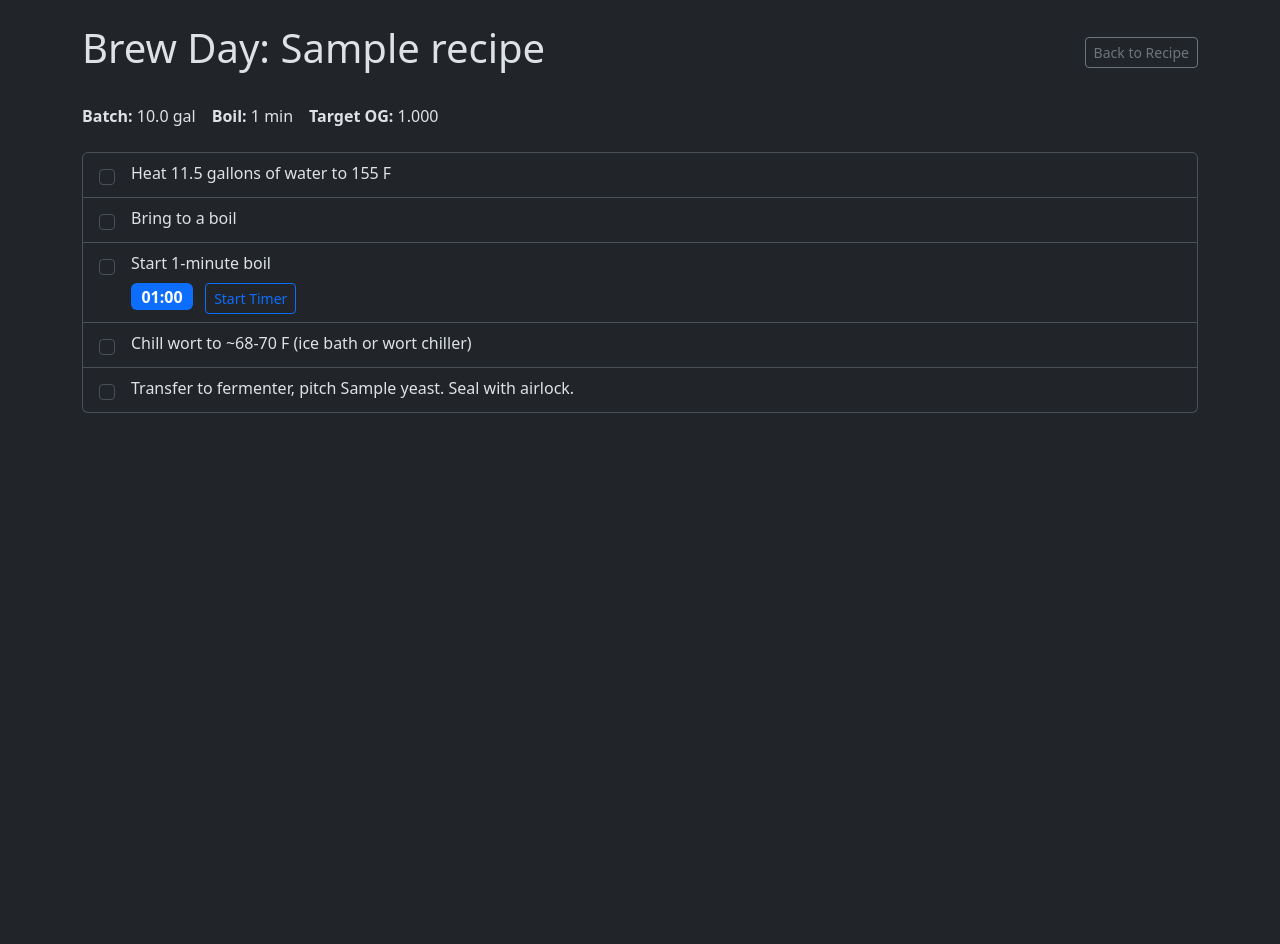
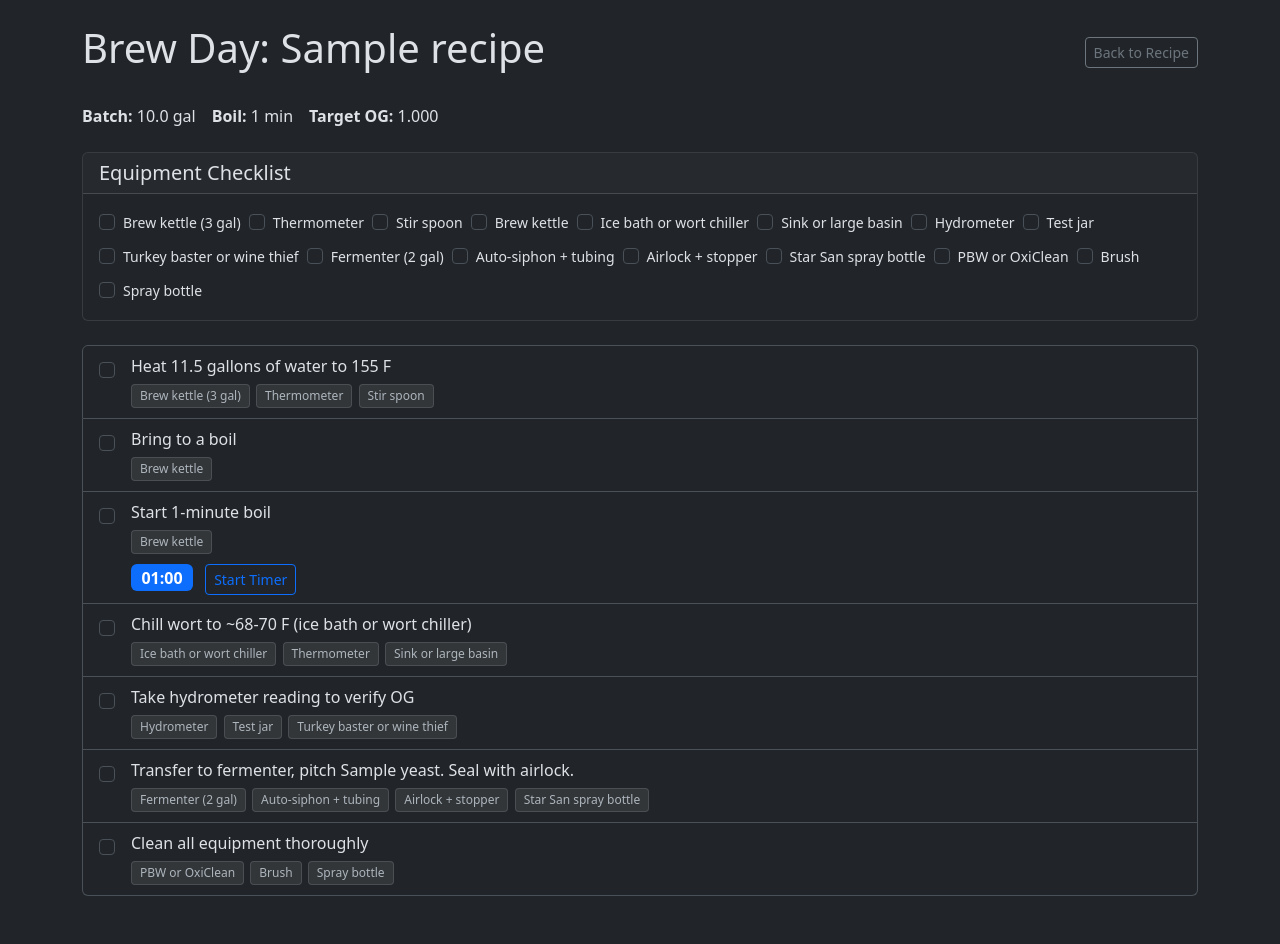
Before and after one commit to dwilll10/brewcalc, a Flask app: page /brewday/1 in a window 1280 px wide. Shown: the part 56-1000 px from the top of the page. Before the commit the page ends 469 px from the top, so only its background shows below. Run offline with Flask 3, Linux system fonts and the light colour scheme; tables that the repository leaves empty hold one stand-in row (values such as "Sample post").

Commit message:
Add equipment needed per step on brew day page
Each brew day step now shows the equipment required (kettle, thermometer,
grain bag, scale, etc.) as small tags below the instruction text. Also
added a consolidated equipment checklist at the top of the page and a
hydrometer reading step before transferring to the fermenter.

Co-Authored-By: Claude Opus 4.6 (1M context) <noreply@anthropic.com>

```diff
--- a/app/routes/brewday.py
+++ b/app/routes/brewday.py
@@ -31,6 +31,7 @@ def _generate_steps(recipe):
         "text": f"Heat {water_gal:.1f} gallons of water to 155 F",
         "timer": None,
         "type": "action",
+        "equipment": ["Brew kettle (3 gal)", "Thermometer", "Stir spoon"],
     })
 
     if steep_grains:
@@ -41,17 +42,20 @@ def _generate_steps(recipe):
             "text": f"Steep grains: {grain_list} at 150-155 F",
             "timer": 30 * 60,
             "type": "timer",
+            "equipment": ["Mesh grain bag", "Thermometer"],
         })
         steps.append({
             "text": "Remove grain bag, let drip. Do not squeeze.",
             "timer": None,
             "type": "action",
+            "equipment": ["Heat-resistant gloves or tongs"],
         })
 
     steps.append({
         "text": "Bring to a boil",
         "timer": None,
         "type": "action",
+        "equipment": ["Brew kettle"],
     })
 
     if boil_additions:
@@ -62,6 +66,7 @@ def _generate_steps(recipe):
             "text": f"Remove from heat. Stir in extracts: {extract_list}. Return to boil.",
             "timer": None,
             "type": "action",
+            "equipment": ["Stir spoon", "Digital scale"],
         })
 
     # Hop additions during boil
@@ -71,6 +76,7 @@ def _generate_steps(recipe):
             "text": f"Start {recipe.boil_time}-minute boil. Add {first_hop.amount_oz} oz {first_hop.hop.name} (bittering)",
             "timer": recipe.boil_time * 60,
             "type": "timer",
+            "equipment": ["Digital scale", "Hop bag (optional)"],
         })
         for hop in boil_hops[1:]:
             mins_left = hop.boil_time_min
@@ -79,12 +85,14 @@ def _generate_steps(recipe):
                 "timer": None,
                 "type": "alert",
                 "alert_at": (recipe.boil_time - mins_left) * 60,
+                "equipment": ["Digital scale"],
             })
     else:
         steps.append({
             "text": f"Start {recipe.boil_time}-minute boil",
             "timer": recipe.boil_time * 60,
             "type": "timer",
+            "equipment": ["Brew kettle"],
         })
 
     if flameout_hops:
@@ -93,12 +101,21 @@ def _generate_steps(recipe):
             "text": f"Flameout: add {hop_list}. Steep 10 min.",
             "timer": 10 * 60,
             "type": "timer",
+            "equipment": ["Digital scale", "Hop bag (optional)"],
         })
 
     steps.append({
         "text": "Chill wort to ~68-70 F (ice bath or wort chiller)",
         "timer": None,
         "type": "action",
+        "equipment": ["Ice bath or wort chiller", "Thermometer", "Sink or large basin"],
+    })
+
+    steps.append({
+        "text": "Take hydrometer reading to verify OG",
+        "timer": None,
+        "type": "action",
+        "equipment": ["Hydrometer", "Test jar", "Turkey baster or wine thief"],
     })
 
     yeast_name = recipe.yeast.name if recipe.yeast else "yeast"
@@ -106,6 +123,14 @@ def _generate_steps(recipe):
         "text": f"Transfer to fermenter, pitch {yeast_name}. Seal with airlock.",
         "timer": None,
         "type": "action",
+        "equipment": ["Fermenter (2 gal)", "Auto-siphon + tubing", "Airlock + stopper", "Star San spray bottle"],
+    })
+
+    steps.append({
+        "text": "Clean all equipment thoroughly",
+        "timer": None,
+        "type": "action",
+        "equipment": ["PBW or OxiClean", "Brush", "Spray bottle"],
     })
 
     if dryhop_hops:
@@ -114,6 +139,7 @@ def _generate_steps(recipe):
             "text": f"Dry hop (add after 3-5 days): {hop_list}",
             "timer": None,
             "type": "note",
+            "equipment": ["Digital scale", "Sanitized hop bag or loose addition"],
         })
 
     return steps
--- a/app/templates/brewday/timer.html
+++ b/app/templates/brewday/timer.html
@@ -1,5 +1,20 @@
 {% extends "base.html" %}
 {% block title %}Brew Day: {{ recipe.name }} - BrewCalc{% endblock %}
+
+{% block head %}
+<style>
+    .equip-tag {
+        display: inline-block;
+        font-size: 0.75rem;
+        padding: 2px 8px;
+        border-radius: 4px;
+        background-color: rgba(255, 255, 255, 0.08);
+        border: 1px solid rgba(255, 255, 255, 0.12);
+        color: #adb5bd;
+        margin: 2px 2px 2px 0;
+    }
+</style>
+{% endblock %}
 
 {% block content %}
 <div class="d-flex justify-content-between align-items-center mb-4">
@@ -13,6 +28,31 @@
     <div class="col-auto"><strong>Target OG:</strong> {{ '%.3f'|format(recipe.og or 1.0) }}</div>
 </div>
 
+<!-- Full Equipment Checklist -->
+<div class="card mb-4">
+    <div class="card-header">
+        <h5 class="mb-0">Equipment Checklist</h5>
+    </div>
+    <div class="card-body">
+        <div class="d-flex flex-wrap gap-2">
+            {% set all_equipment = [] %}
+            {% for step in steps %}
+                {% for item in step.equipment %}
+                    {% if item not in all_equipment %}
+                        {% if all_equipment.append(item) %}{% endif %}
+                    {% endif %}
+                {% endfor %}
+            {% endfor %}
+            {% for item in all_equipment %}
+            <div class="form-check">
+                <input class="form-check-input" type="checkbox" id="equip-{{ loop.index0 }}">
+                <label class="form-check-label small" for="equip-{{ loop.index0 }}">{{ item }}</label>
+            </div>
+            {% endfor %}
+        </div>
+    </div>
+</div>
+
 <div class="list-group" id="brew-steps">
     {% for step in steps %}
     <div class="list-group-item d-flex align-items-start gap-3 brew-step" data-index="{{ loop.index0 }}">
@@ -21,6 +61,13 @@
         </div>
         <div class="flex-grow-1">
             <div class="step-text">{{ step.text }}</div>
+            {% if step.equipment %}
+            <div class="mt-1">
+                {% for item in step.equipment %}
+                <span class="equip-tag">{{ item }}</span>
+                {% endfor %}
+            </div>
+            {% endif %}
             {% if step.timer %}
             <div class="mt-2">
                 <span class="badge bg-primary timer-display fs-6" data-seconds="{{ step.timer }}">
```
